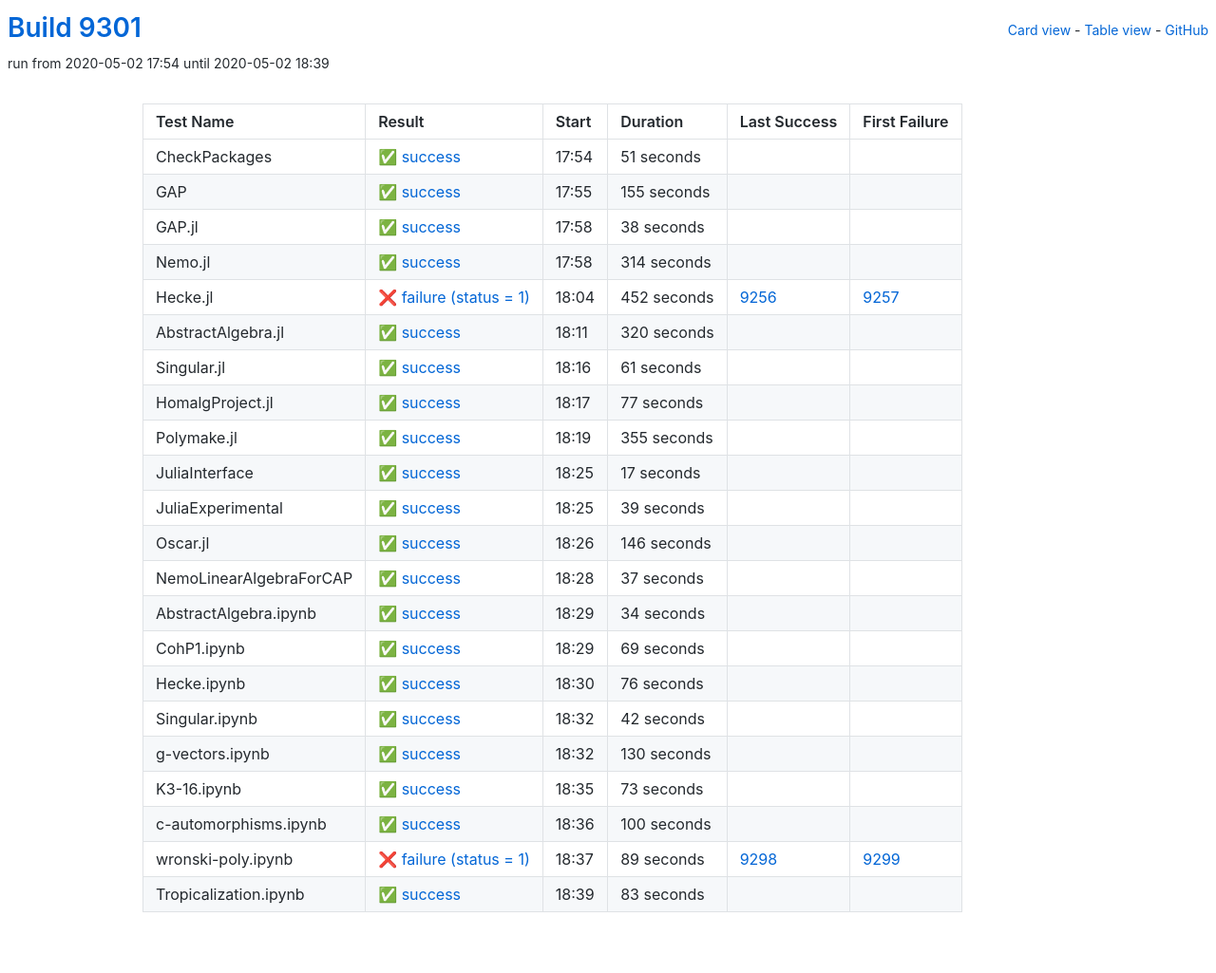
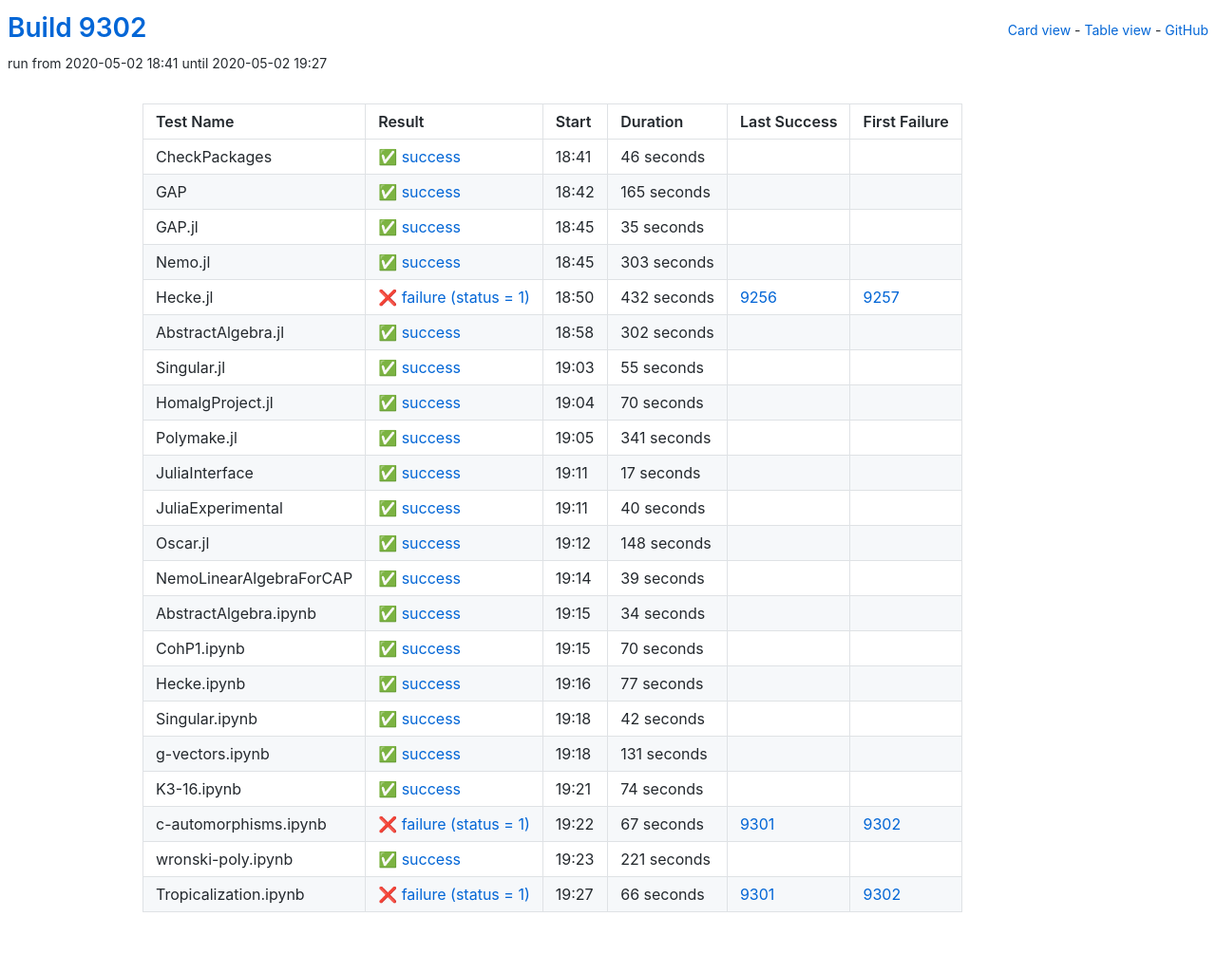
Before and after one commit to oscar-system/oscar-ci-status, a Jekyll site: the page built from table.html, in a window 1280 px wide. Shown: the whole page at 95% size. Built offline with Jekyll 4.4.1, drawn with Linux system fonts in a browser that asks for light colours.

Commit message:
Build 9302

```diff
--- a/_data/ci.yml
+++ b/_data/ci.yml
@@ -1,82 +1,170 @@
-build: 9301
-build_url: https://oscarci.mathematik.uni-kl.de/job/oscar/9301/
+build: 9302
+build_url: https://oscarci.mathematik.uni-kl.de/job/oscar/9302/
 job: oscar
 tests:
-- duration: 51
+- duration: 46
   exitcode: 0
   first_failure: false
   first_failure_url: null
   last_success: false
   last_success_url: null
-  log: https://oscarci.mathematik.uni-kl.de/job/oscar/9301/artifact/logs/build-9301/CheckPackages.log
+  log: https://oscarci.mathematik.uni-kl.de/job/oscar/9302/artifact/logs/build-9302/CheckPackages.log
   name: CheckPackages
-  start: 2020-05-02 17:54
+  start: 2020-05-02 18:41
   status: success
   success: true
-- duration: 155
+- duration: 165
   exitcode: 0
   first_failure: false
   first_failure_url: null
   last_success: false
   last_success_url: null
-  log: https://oscarci.mathematik.uni-kl.de/job/oscar/9301/artifact/logs/build-9301/GAP.log
+  log: https://oscarci.mathematik.uni-kl.de/job/oscar/9302/artifact/logs/build-9302/GAP.log
   name: GAP
-  start: 2020-05-02 17:55
+  start: 2020-05-02 18:42
   status: success
   success: true
-- duration: 38
+- duration: 35
   exitcode: 0
   first_failure: false
   first_failure_url: null
   last_success: false
   last_success_url: null
-  log: https://oscarci.mathematik.uni-kl.de/job/oscar/9301/artifact/logs/build-9301/GAP.jl.log
+  log: https://oscarci.mathematik.uni-kl.de/job/oscar/9302/artifact/logs/build-9302/GAP.jl.log
   name: GAP.jl
-  start: 2020-05-02 17:58
+  start: 2020-05-02 18:45
   status: success
   success: true
-- duration: 314
+- duration: 303
   exitcode: 0
   first_failure: false
   first_failure_url: null
   last_success: false
   last_success_url: null
-  log: https://oscarci.mathematik.uni-kl.de/job/oscar/9301/artifact/logs/build-9301/Nemo.jl.log
+  log: https://oscarci.mathematik.uni-kl.de/job/oscar/9302/artifact/logs/build-9302/Nemo.jl.log
   name: Nemo.jl
-  start: 2020-05-02 17:58
+  start: 2020-05-02 18:45
   status: success
   success: true
-- duration: 452
+- duration: 432
   exitcode: 1
   first_failure: 9257
   first_failure_url: https://oscarci.mathematik.uni-kl.de/job/oscar/9257/
   last_success: 9256
   last_success_url: https://oscarci.mathematik.uni-kl.de/job/oscar/9256/
-  log: https://oscarci.mathematik.uni-kl.de/job/oscar/9301/artifact/logs/build-9301/Hecke.jl.log
+  log: https://oscarci.mathematik.uni-kl.de/job/oscar/9302/artifact/logs/build-9302/Hecke.jl.log
   name: Hecke.jl
-  start: 2020-05-02 18:04
+  start: 2020-05-02 18:50
   status: failure
   success: false
-- duration: 320
+- duration: 302
   exitcode: 0
   first_failure: false
   first_failure_url: null
   last_success: false
   last_success_url: null
-  log: https://oscarci.mathematik.uni-kl.de/job/oscar/9301/artifact/logs/build-9301/AbstractAlgebra.jl.log
+  log: https://oscarci.mathematik.uni-kl.de/job/oscar/9302/artifact/logs/build-9302/AbstractAlgebra.jl.log
   name: AbstractAlgebra.jl
-  start: 2020-05-02 18:11
+  start: 2020-05-02 18:58
   status: success
   success: true
-- duration: 61
+- duration: 55
   exitcode: 0
   first_failure: false
   first_failure_url: null
   last_success: false
   last_success_url: null
-  log: https://oscarci.mathematik.uni-kl.de/job/oscar/9301/artifact/logs/build-9301/Singular.jl.log
+  log: https://oscarci.mathematik.uni-kl.de/job/oscar/9302/artifact/logs/build-9302/Singular.jl.log
   name: Singular.jl
-  start: 2020-05-02 18:16
+  start: 2020-05-02 19:03
+  status: success
+  success: true
+- duration: 70
+  exitcode: 0
+  first_failure: false
+  first_failure_url: null
+  last_success: false
+  last_success_url: null
+  log: https://oscarci.mathematik.uni-kl.de/job/oscar/9302/artifact/logs/build-9302/HomalgProject.jl.log
+  name: HomalgProject.jl
+  start: 2020-05-02 19:04
+  status: success
+  success: true
+- duration: 341
+  exitcode: 0
+  first_failure: false
+  first_failure_url: null
+  last_success: false
+  last_success_url: null
+  log: https://oscarci.mathematik.uni-kl.de/job/oscar/9302/artifact/logs/build-9302/Polymake.jl.log
+  name: Polymake.jl
+  start: 2020-05-02 19:05
+  status: success
+  success: true
+- duration: 17
+  exitcode: 0
+  first_failure: false
+  first_failure_url: null
+  last_success: false
+  last_success_url: null
+  log: https://oscarci.mathematik.uni-kl.de/job/oscar/9302/artifact/logs/build-9302/JuliaInterface.log
+  name: JuliaInterface
+  start: 2020-05-02 19:11
+  status: success
+  success: true
+- duration: 40
+  exitcode: 0
+  first_failure: false
+  first_failure_url: null
+  last_success: false
+  last_success_url: null
+  log: https://oscarci.mathematik.uni-kl.de/job/oscar/9302/artifact/logs/build-9302/JuliaExperimental.log
+  name: JuliaExperimental
+  start: 2020-05-02 19:11
+  status: success
+  success: true
+- duration: 148
+  exitcode: 0
+  first_failure: false
+  first_failure_url: null
+  last_success: false
+  last_success_url: null
+  log: https://oscarci.mathematik.uni-kl.de/job/oscar/9302/artifact/logs/build-9302/Oscar.jl.log
+  name: Oscar.jl
+  start: 2020-05-02 19:12
+  status: success
+  success: true
+- duration: 39
+  exitcode: 0
+  first_failure: false
+  first_failure_url: null
+  last_success: false
+  last_success_url: null
+  log: https://oscarci.mathematik.uni-kl.de/job/oscar/9302/artifact/logs/build-9302/NemoLinearAlgebraForCAP.log
+  name: NemoLinearAlgebraForCAP
+  start: 2020-05-02 19:14
+  status: success
+  success: true
+- duration: 34
+  exitcode: 0
+  first_failure: false
+  first_failure_url: null
+  last_success: false
+  last_success_url: null
+  log: https://oscarci.mathematik.uni-kl.de/job/oscar/9302/artifact/logs/build-9302/AbstractAlgebra.ipynb.log
+  name: AbstractAlgebra.ipynb
+  start: 2020-05-02 19:15
+  status: success
+  success: true
+- duration: 70
+  exitcode: 0
+  first_failure: false
+  first_failure_url: null
+  last_success: false
+  last_success_url: null
+  log: https://oscarci.mathematik.uni-kl.de/job/oscar/9302/artifact/logs/build-9302/CohP1.ipynb.log
+  name: CohP1.ipynb
+  start: 2020-05-02 19:15
   status: success
   success: true
 - duration: 77
@@ -85,97 +173,9 @@
   first_failure_url: null
   last_success: false
   last_success_url: null
-  log: https://oscarci.mathematik.uni-kl.de/job/oscar/9301/artifact/logs/build-9301/HomalgProject.jl.log
-  name: HomalgProject.jl
-  start: 2020-05-02 18:17
-  status: success
-  success: true
-- duration: 355
-  exitcode: 0
-  first_failure: false
-  first_failure_url: null
-  last_success: false
-  last_success_url: null
-  log: https://oscarci.mathematik.uni-kl.de/job/oscar/9301/artifact/logs/build-9301/Polymake.jl.log
-  name: Polymake.jl
-  start: 2020-05-02 18:19
-  status: success
-  success: true
-- duration: 17
-  exitcode: 0
-  first_failure: false
-  first_failure_url: null
-  last_success: false
-  last_success_url: null
-  log: https://oscarci.mathematik.uni-kl.de/job/oscar/9301/artifact/logs/build-9301/JuliaInterface.log
-  name: JuliaInterface
-  start: 2020-05-02 18:25
-  status: success
-  success: true
-- duration: 39
-  exitcode: 0
-  first_failure: false
-  first_failure_url: null
-  last_success: false
-  last_success_url: null
-  log: https://oscarci.mathematik.uni-kl.de/job/oscar/9301/artifact/logs/build-9301/JuliaExperimental.log
-  name: JuliaExperimental
-  start: 2020-05-02 18:25
-  status: success
-  success: true
-- duration: 146
-  exitcode: 0
-  first_failure: false
-  first_failure_url: null
-  last_success: false
-  last_success_url: null
-  log: https://oscarci.mathematik.uni-kl.de/job/oscar/9301/artifact/logs/build-9301/Oscar.jl.log
-  name: Oscar.jl
-  start: 2020-05-02 18:26
-  status: success
-  success: true
-- duration: 37
-  exitcode: 0
-  first_failure: false
-  first_failure_url: null
-  last_success: false
-  last_success_url: null
-  log: https://oscarci.mathematik.uni-kl.de/job/oscar/9301/artifact/logs/build-9301/NemoLinearAlgebraForCAP.log
-  name: NemoLinearAlgebraForCAP
-  start: 2020-05-02 18:28
-  status: success
-  success: true
-- duration: 34
-  exitcode: 0
-  first_failure: false
-  first_failure_url: null
-  last_success: false
-  last_success_url: null
-  log: https://oscarci.mathematik.uni-kl.de/job/oscar/9301/artifact/logs/build-9301/AbstractAlgebra.ipynb.log
-  name: AbstractAlgebra.ipynb
-  start: 2020-05-02 18:29
-  status: success
-  success: true
-- duration: 69
-  exitcode: 0
-  first_failure: false
-  first_failure_url: null
-  last_success: false
-  last_success_url: null
-  log: https://oscarci.mathematik.uni-kl.de/job/oscar/9301/artifact/logs/build-9301/CohP1.ipynb.log
-  name: CohP1.ipynb
-  start: 2020-05-02 18:29
-  status: success
-  success: true
-- duration: 76
-  exitcode: 0
-  first_failure: false
-  first_failure_url: null
-  last_success: false
-  last_success_url: null
-  log: https://oscarci.mathematik.uni-kl.de/job/oscar/9301/artifact/logs/build-9301/Hecke.ipynb.log
+  log: https://oscarci.mathematik.uni-kl.de/job/oscar/9302/artifact/logs/build-9302/Hecke.ipynb.log
   name: Hecke.ipynb
-  start: 2020-05-02 18:30
+  start: 2020-05-02 19:16
   status: success
   success: true
 - duration: 42
@@ -184,63 +184,63 @@
   first_failure_url: null
   last_success: false
   last_success_url: null
-  log: https://oscarci.mathematik.uni-kl.de/job/oscar/9301/artifact/logs/build-9301/Singular.ipynb.log
+  log: https://oscarci.mathematik.uni-kl.de/job/oscar/9302/artifact/logs/build-9302/Singular.ipynb.log
   name: Singular.ipynb
-  start: 2020-05-02 18:32
+  start: 2020-05-02 19:18
   status: success
   success: true
-- duration: 130
+- duration: 131
   exitcode: 0
   first_failure: false
   first_failure_url: null
   last_success: false
   last_success_url: null
-  log: https://oscarci.mathematik.uni-kl.de/job/oscar/9301/artifact/logs/build-9301/g-vectors.ipynb.log
+  log: https://oscarci.mathematik.uni-kl.de/job/oscar/9302/artifact/logs/build-9302/g-vectors.ipynb.log
   name: g-vectors.ipynb
-  start: 2020-05-02 18:32
+  start: 2020-05-02 19:18
   status: success
   success: true
-- duration: 73
+- duration: 74
   exitcode: 0
   first_failure: false
   first_failure_url: null
   last_success: false
   last_success_url: null
-  log: https://oscarci.mathematik.uni-kl.de/job/oscar/9301/artifact/logs/build-9301/K3-16.ipynb.log
+  log: https://oscarci.mathematik.uni-kl.de/job/oscar/9302/artifact/logs/build-9302/K3-16.ipynb.log
   name: K3-16.ipynb
-  start: 2020-05-02 18:35
+  start: 2020-05-02 19:21
   status: success
   success: true
-- duration: 100
+- duration: 67
+  exitcode: 1
+  first_failure: 9302
+  first_failure_url: https://oscarci.mathematik.uni-kl.de/job/oscar/9302/
+  last_success: 9301
+  last_success_url: https://oscarci.mathematik.uni-kl.de/job/oscar/9301/
+  log: https://oscarci.mathematik.uni-kl.de/job/oscar/9302/artifact/logs/build-9302/c-automorphisms.ipynb.log
+  name: c-automorphisms.ipynb
+  start: 2020-05-02 19:22
+  status: failure
+  success: false
+- duration: 221
   exitcode: 0
   first_failure: false
   first_failure_url: null
   last_success: false
   last_success_url: null
-  log: https://oscarci.mathematik.uni-kl.de/job/oscar/9301/artifact/logs/build-9301/c-automorphisms.ipynb.log
-  name: c-automorphisms.ipynb
-  start: 2020-05-02 18:36
+  log: https://oscarci.mathematik.uni-kl.de/job/oscar/9302/artifact/logs/build-9302/wronski-poly.ipynb.log
+  name: wronski-poly.ipynb
+  start: 2020-05-02 19:23
   status: success
   success: true
-- duration: 89
+- duration: 66
   exitcode: 1
-  first_failure: 9299
-  first_failure_url: https://oscarci.mathematik.uni-kl.de/job/oscar/9299/
-  last_success: 9298
-  last_success_url: https://oscarci.mathematik.uni-kl.de/job/oscar/9298/
-  log: https://oscarci.mathematik.uni-kl.de/job/oscar/9301/artifact/logs/build-9301/wronski-poly.ipynb.log
-  name: wronski-poly.ipynb
-  start: 2020-05-02 18:37
+  first_failure: 9302
+  first_failure_url: https://oscarci.mathematik.uni-kl.de/job/oscar/9302/
+  last_success: 9301
+  last_success_url: https://oscarci.mathematik.uni-kl.de/job/oscar/9301/
+  log: https://oscarci.mathematik.uni-kl.de/job/oscar/9302/artifact/logs/build-9302/Tropicalization.ipynb.log
+  name: Tropicalization.ipynb
+  start: 2020-05-02 19:27
   status: failure
   success: false
-- duration: 83
-  exitcode: 0
-  first_failure: false
-  first_failure_url: null
-  last_success: false
-  last_success_url: null
-  log: https://oscarci.mathematik.uni-kl.de/job/oscar/9301/artifact/logs/build-9301/Tropicalization.ipynb.log
-  name: Tropicalization.ipynb
-  start: 2020-05-02 18:39
-  status: success
-  success: true
```
Also changed, not shown: README.md.
